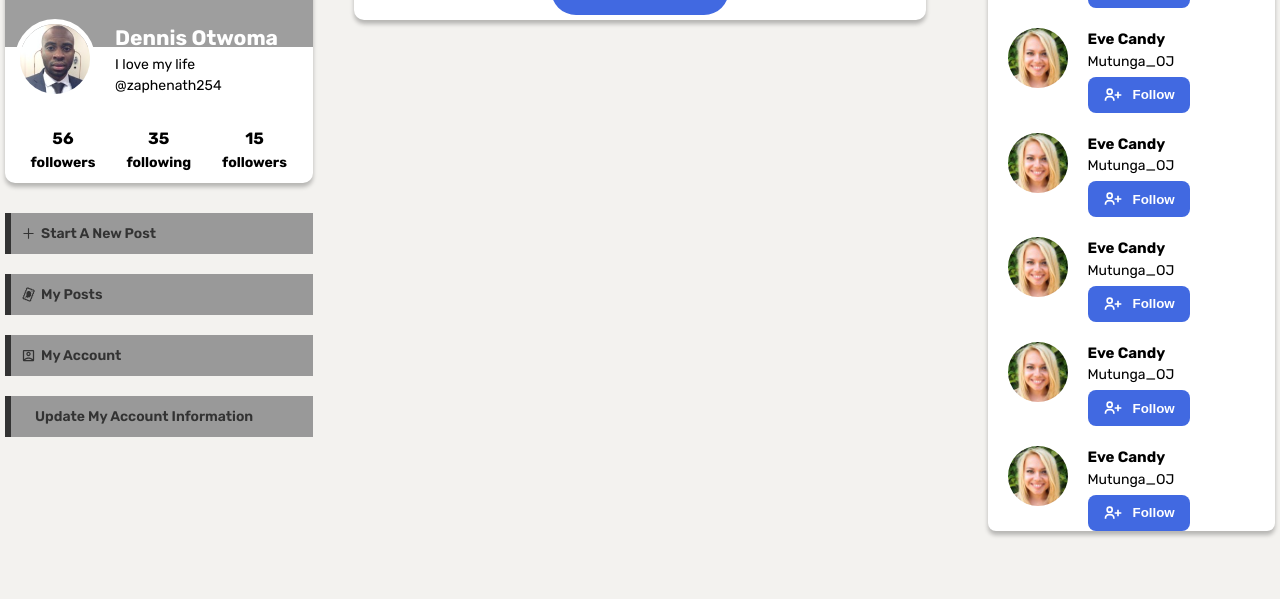
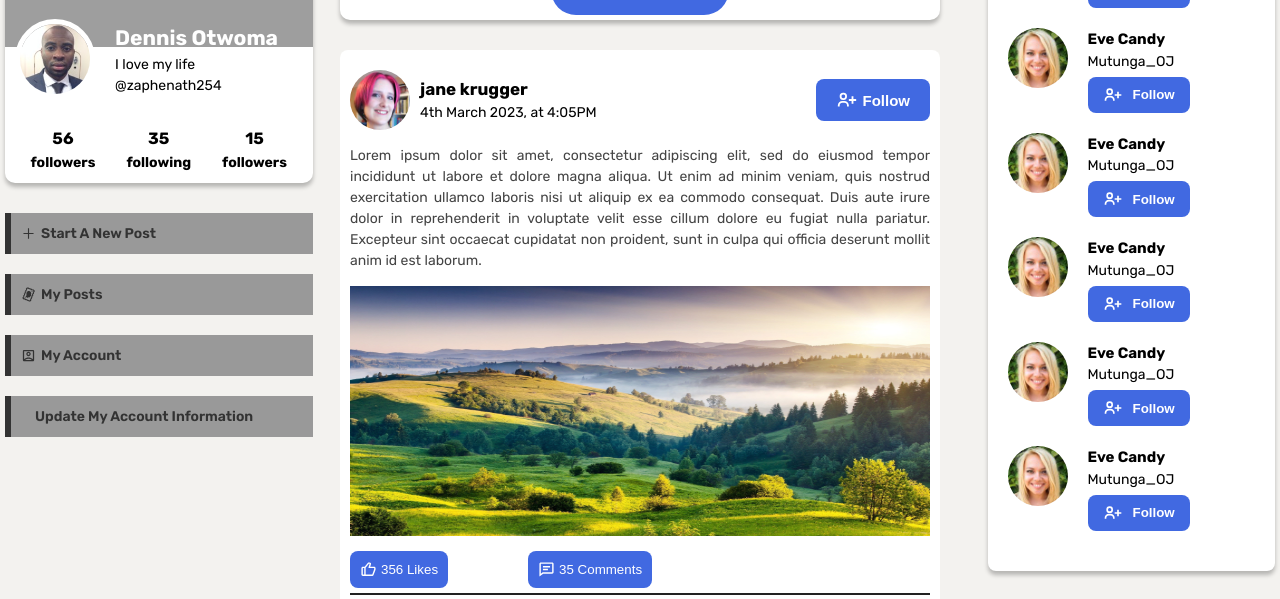
Before and after one commit to codeme254/SocialBuzz-Frontend, a React (Vite) app: page /feed in a window 1280 px wide. Shown: the part 201-800 px from the top of the page. Built offline with nearby package versions, Linux system fonts and the light colour scheme; grey boxes are pictures that could not be loaded; some icons are missing.

Commit message:
create posts components

```diff
--- a/src/Pages/Feed/Feed.jsx
+++ b/src/Pages/Feed/Feed.jsx
@@ -6,6 +6,7 @@ import coverPhoto from "../../assets/Images/cover-photo-example.jpg";
 import FeedUserActionLinks from "../../components/FeedUserActionLinks/FeedUserActionLinks";
 import Follows from "../../components/Follows/Follows";
 import NewPost from "../../components/NewPost/NewPost";
+import Posts from "../../components/Posts/Posts";
 const Feed = () => {
   return (
     <div className="feed__container">
@@ -26,6 +27,7 @@ const Feed = () => {
         </div>
         <div className="feed__body--center">
           <NewPost userProfilePhoto={userImage} username="zaphenath254" />
+          <Posts />
         </div>
         <div className="feed__body--right">
           <Follows />
--- a/src/components/Follows/Follows.css
+++ b/src/components/Follows/Follows.css
@@ -1,6 +1,7 @@
 .follows {
   box-shadow: 0px 4px 4px 0px rgba(0, 0, 0, 0.25);
   padding: 0 2rem;
+  padding-bottom: 2rem;
   background-color: #fff;
   border-radius: 8px;
 }
--- a/src/components/NewPost/NewPost.css
+++ b/src/components/NewPost/NewPost.css
@@ -1,6 +1,6 @@
 .new-post {
-  width: max-content;
-  width: 90%;
+  /* width: max-content; */
+  width: 60rem;
   margin: auto;
   background-color: #fff;
   padding: 0.5rem 2rem;
@@ -40,6 +40,7 @@
   cursor: pointer;
   color: #fff;
   padding: 1.5rem 2.5rem;
+  cursor: pointer;
 }
 
 .new-post-button-alt {
--- /dev/null
+++ b/src/components/Post/Post.css
@@ -0,0 +1,107 @@
+.post {
+  width: 60rem;
+  margin: 3rem auto;
+  max-width: 60rem;
+  background-color: #fff;
+  padding: 2rem 1rem;
+  border-radius: 8px;
+}
+
+.post-user {
+  display: flex;
+  align-items: center;
+  justify-content: space-between;
+  margin-bottom: 1.5rem;
+}
+
+.post-user__left {
+  display: flex;
+  align-items: center;
+}
+
+.post-user__user-photo {
+  --size: 6rem;
+  width: var(--size);
+  height: var(--size);
+  border-radius: 50%;
+  margin-right: 1rem;
+}
+
+.post-user__user-photo--photo {
+  width: 100%;
+  height: 100%;
+  display: block;
+  object-fit: cover;
+  border-radius: 50%;
+}
+
+.post-user__details--name {
+  font-size: 1.7rem;
+}
+
+.post-follow-user__btn {
+  padding: 1rem 2rem;
+  border: none;
+  outline: none;
+  display: flex;
+  align-items: center;
+  background-color: var(--color-primary);
+  font-weight: bold;
+  font-size: 1.5rem;
+  color: #fff;
+  text-transform: capitalize;
+  border-radius: 8px;
+}
+
+.post-follow-user__btn svg {
+  --size: 2.2rem;
+  width: var(--size);
+  height: var(--size);
+  margin-right: 0.5rem;
+}
+
+.post-body__text {
+  text-align: justify;
+  margin-bottom: 1.5rem;
+  color: #444;
+}
+
+.post-image {
+  height: 25rem;
+  margin-bottom: 1.5rem;
+}
+
+.post-image img {
+  max-height: 100%;
+  width: 100%;
+  min-width: 100%;
+  max-width: 100%;
+}
+
+.post-likes-comments {
+  display: flex;
+  align-items: center;
+  border-bottom: 2px solid #222;
+  padding-bottom: 0.5rem;
+}
+
+.post__lc-btn {
+  display: flex;
+  align-items: center;
+  border: none;
+  outline: none;
+  margin-right: 8rem;
+  background-color: var(--color-primary);
+  padding: 1rem;
+  text-transform: capitalize;
+  color: #fff;
+  border-radius: 8px;
+  cursor: pointer;
+}
+
+.post__lc-btn svg {
+  --size: 1.7rem;
+  width: var(--size);
+  height: var(--size);
+  margin-right: 0.4rem;
+}
--- /dev/null
+++ b/src/components/Post/Post.jsx
@@ -0,0 +1,58 @@
+import "./Post.css";
+import { BiUserPlus, BiLike, BiCommentDetail } from "react-icons/bi";
+const Post = ({
+  userProfilePhoto,
+  userFirstName,
+  userLastName,
+  datePosted,
+  postText,
+  postImage,
+  numLikes,
+  numComments,
+}) => {
+  return postImage || postText ? (
+    <div className="post">
+      <div className="post-user">
+        <div className="post-user__left">
+          <div className="post-user__user-photo">
+            <img
+              src={userProfilePhoto}
+              alt="user profile photo"
+              className="post-user__user-photo--photo"
+            />
+          </div>
+          <div className="post-user__details">
+            <h5 className="post-user__details--name">
+              {userFirstName} {userLastName}
+            </h5>
+            <p className="post-user__details--date">{datePosted}</p>
+          </div>
+        </div>
+        <button className="post-follow-user__btn">
+          <BiUserPlus /> follow
+        </button>
+      </div>
+      <div className="post-body">
+        {postText && <p className="post-body__text">{postText}</p>}
+        {postImage && (
+          <div className="post-image">
+            <img src={postImage} alt="post image" />
+          </div>
+        )}
+        <div className="post-likes-comments">
+          <button className="post__lc-btn post-likes-comments--btn">
+            <BiLike />
+            {numLikes} likes
+          </button>
+          <button className="post__lc-btn post-likes-comments--btn">
+            <BiCommentDetail />
+            {numComments} comments
+          </button>
+        </div>
+      </div>
+      {/* post comments can be put here */}
+    </div>
+  ) : null;
+};
+
+export default Post;
--- /dev/null
+++ b/src/components/Posts/Posts.jsx
@@ -0,0 +1,51 @@
+import Post from "../Post/Post";
+import userImage from "../../assets/Images/user-6.jpg";
+import photoPostExample from "../../assets/Images/ppe.jpg";
+
+const samplePostText = `Lorem ipsum dolor sit amet, consectetur adipiscing elit,
+sed do eiusmod tempor incididunt ut labore et dolore magna aliqua. Ut enim ad minim
+veniam, quis nostrud exercitation ullamco laboris nisi ut aliquip ex ea commodo consequat.
+Duis aute irure dolor in reprehenderit in voluptate velit esse cillum dolore eu fugiat nulla pariatur.
+Excepteur sint occaecat cupidatat non proident, sunt in culpa qui officia deserunt mollit
+anim id est laborum.`;
+
+const Posts = () => {
+  return (
+    <div className="posts">
+      <Post
+        userProfilePhoto={userImage}
+        userFirstName="jane"
+        userLastName="krugger"
+        datePosted="4th March 2023, at 4:05PM"
+        postText={samplePostText}
+        postImage={photoPostExample}
+        numLikes="356"
+        numComments="35"
+      />
+
+      <Post
+        userProfilePhoto={userImage}
+        userFirstName="jane"
+        userLastName="krugger"
+        datePosted="4th March 2023, at 4:05PM"
+        // postText={samplePostText}
+        postImage={photoPostExample}
+        numLikes="356"
+        numComments="35"
+      />
+
+      <Post
+        userProfilePhoto={userImage}
+        userFirstName="jane"
+        userLastName="krugger"
+        datePosted="4th March 2023, at 4:05PM"
+        postText={samplePostText}
+        // postImage={photoPostExample}
+        numLikes="356"
+        numComments="35"
+      />
+    </div>
+  );
+};
+
+export default Posts;
```
Also changed, not shown: src/assets/Images/ppe.jpg (added).
